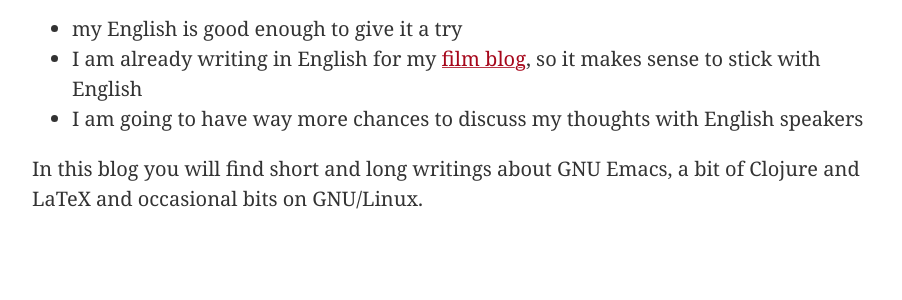
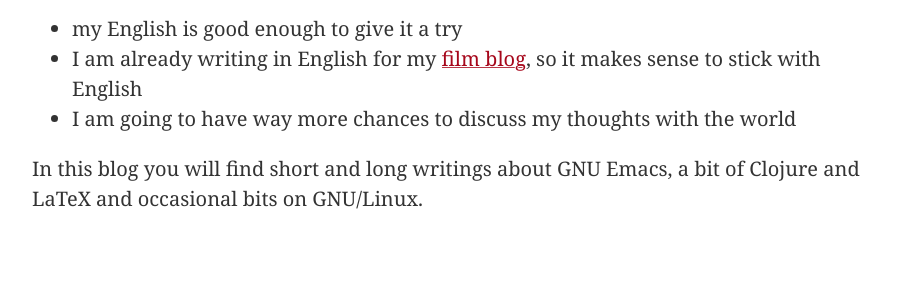
Before and after one commit to manuel-uberti/manuel-uberti.github.io, a Jekyll site: the page built from _posts/2016-05-21-welcome.md, in a window 1280 px wide. Shown: the part 484-784 px from the top of the page, without its empty margins (188-1090 px from the left). Built offline with Jekyll 4.4.1, drawn with Linux system fonts in a browser that asks for light colours.

Commit message:
Let's speak to everybody

```diff
--- a/_posts/2016-05-21-welcome.md
+++ b/_posts/2016-05-21-welcome.md
@@ -17,8 +17,7 @@ I decided to stop writing in Italian for different reasons:
 - I am already writing in English for my
   [film blog](https://filmsinwords.wordpress.com/), so it makes sense to stick
   with English
-- I am going to have way more chances to discuss my thoughts with English
-  speakers
+- I am going to have way more chances to discuss my thoughts with the world
 
 In this blog you will find short and long writings about GNU Emacs, a bit of
 Clojure and LaTeX and occasional bits on GNU/Linux.
```
